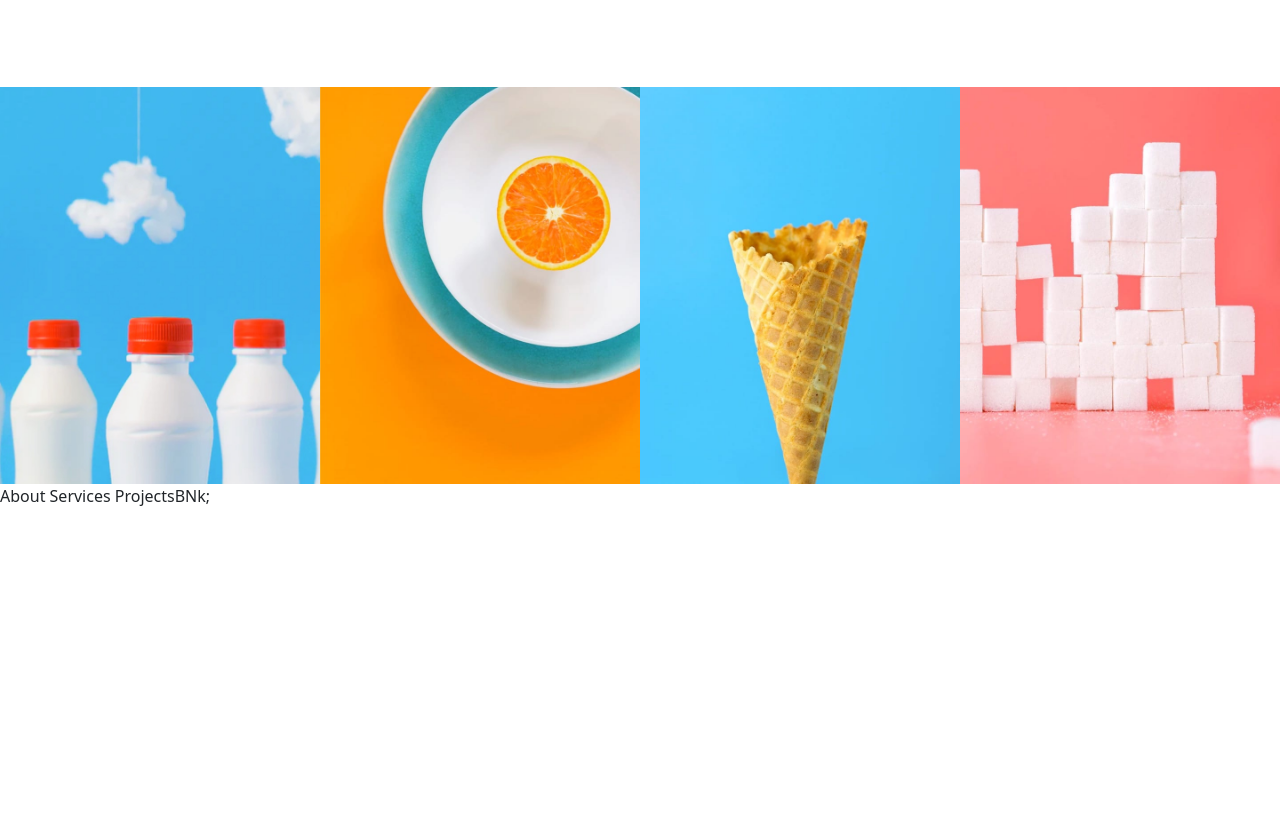
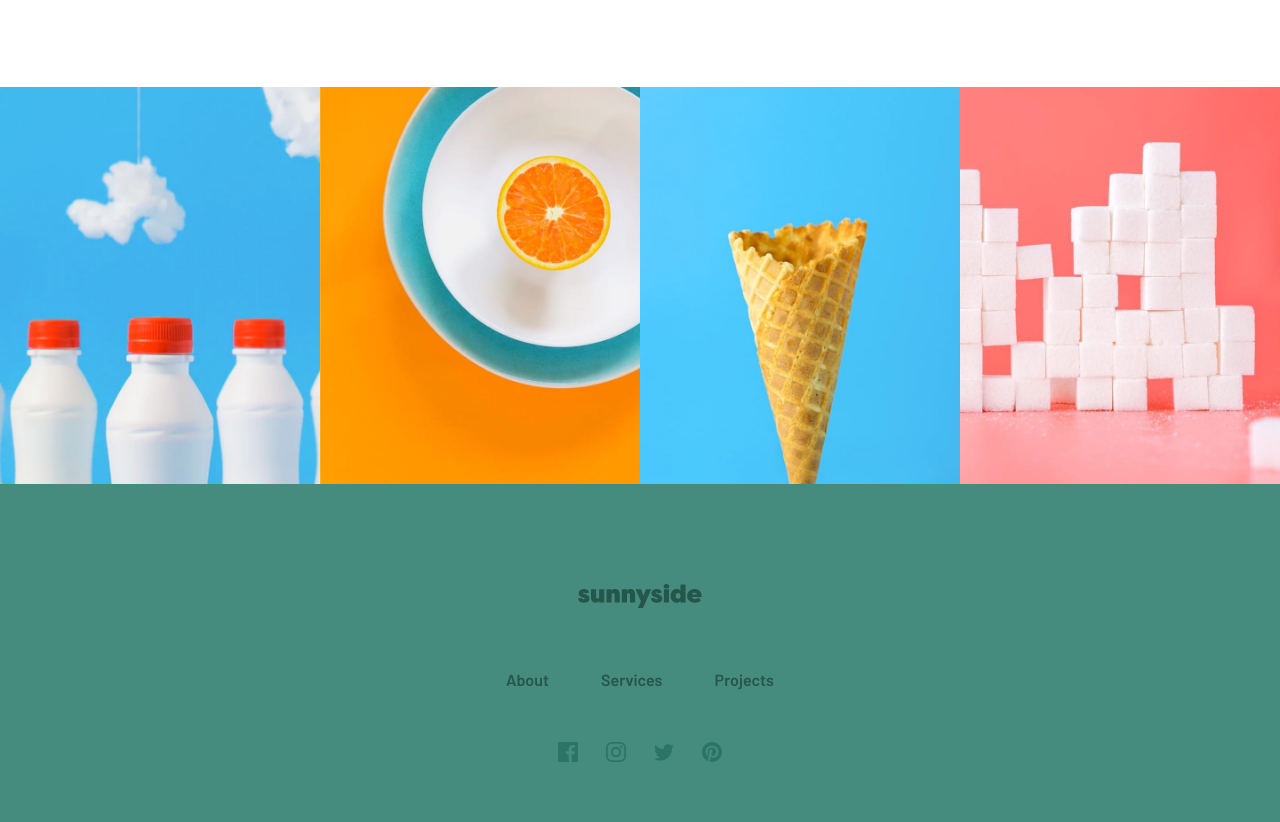
Before and after one commit to mahedee007/sunnyside-agency, a plain HTML site: page index.html in a window 1280 px wide. Shown: the part 3183-4005 px from the top of the page. Before the commit the page ends 3691 px from the top, so only its background shows below. Drawn offline with nearby package versions, Linux system fonts and the light colour scheme.

Commit message:
footer added

```diff
--- a/css/style.css
+++ b/css/style.css
@@ -91,6 +91,10 @@ header{
     font-family: 'Barlow', sans-serif;
     color: hsl(198, 62%, 26%);
 }
+
+/*-----------------
+ TESTIMONIAL STARTS
+ ------------------ */
 #testimonials{
     margin-top: 150px;
 }
@@ -118,3 +122,32 @@ header{
     color: hsl(210, 4%, 67%);
     font-size: 0.9rem;
 }
+
+/*---------------
+ FOOTER STARTS
+ ----------------*/
+footer{
+    background-color:hsl(168, 34%, 41%);
+    padding-top: 100px;
+
+}
+footer img{
+    padding-bottom: 60px;
+}
+footer a{
+    text-decoration: none;
+    color:hsl(167, 40%, 24%);
+    font-family: 'Barlow', sans-serif;
+    cursor: pointer;
+
+}
+footer a:hover{
+    color:white;
+}
+.social-icon{
+    padding-top:50px;
+}
+.social-icon img{
+    cursor: pointer;
+
+}
--- a/index.html
+++ b/index.html
@@ -147,6 +147,23 @@
       </div>
     </section>
   </Main>
+  <footer>
+    <div class="text-center container">
+      <img src="/images/logo-footer.svg" alt="">
+      <div >
+        <a class="pe-5" href="">About</a>
+        <a class="pe-5" href="">Services</a>
+        <a  href="">Projects</a>
+      </div>
+      <div class="social-icon">
+          <img class="pe-4" src="/images/icon-facebook.svg" alt="">
+          <img class="pe-4" src="/images/icon-instagram.svg" alt="">
+          <img class="pe-4" src="/images/icon-twitter.svg" alt="">
+          <img class="" src="/images/icon-pinterest.svg" alt="">
+      </div>
+    </div>
+
+  </footer>
 
 
 
@@ -181,10 +198,10 @@
 
 
 
-  About
-  Services
-  ProjectsBNk;
-  <Contact ppk=""></Contact>
+
+
+
+
 
   <!-- bootrap js -->
   <script src="	https://cdn.jsdelivr.net/npm/bootstrap@5.3.0/dist/js/bootstrap.bundle.min.js"></script>
```
Also changed, not shown: images/logo-footer.svg (added).
